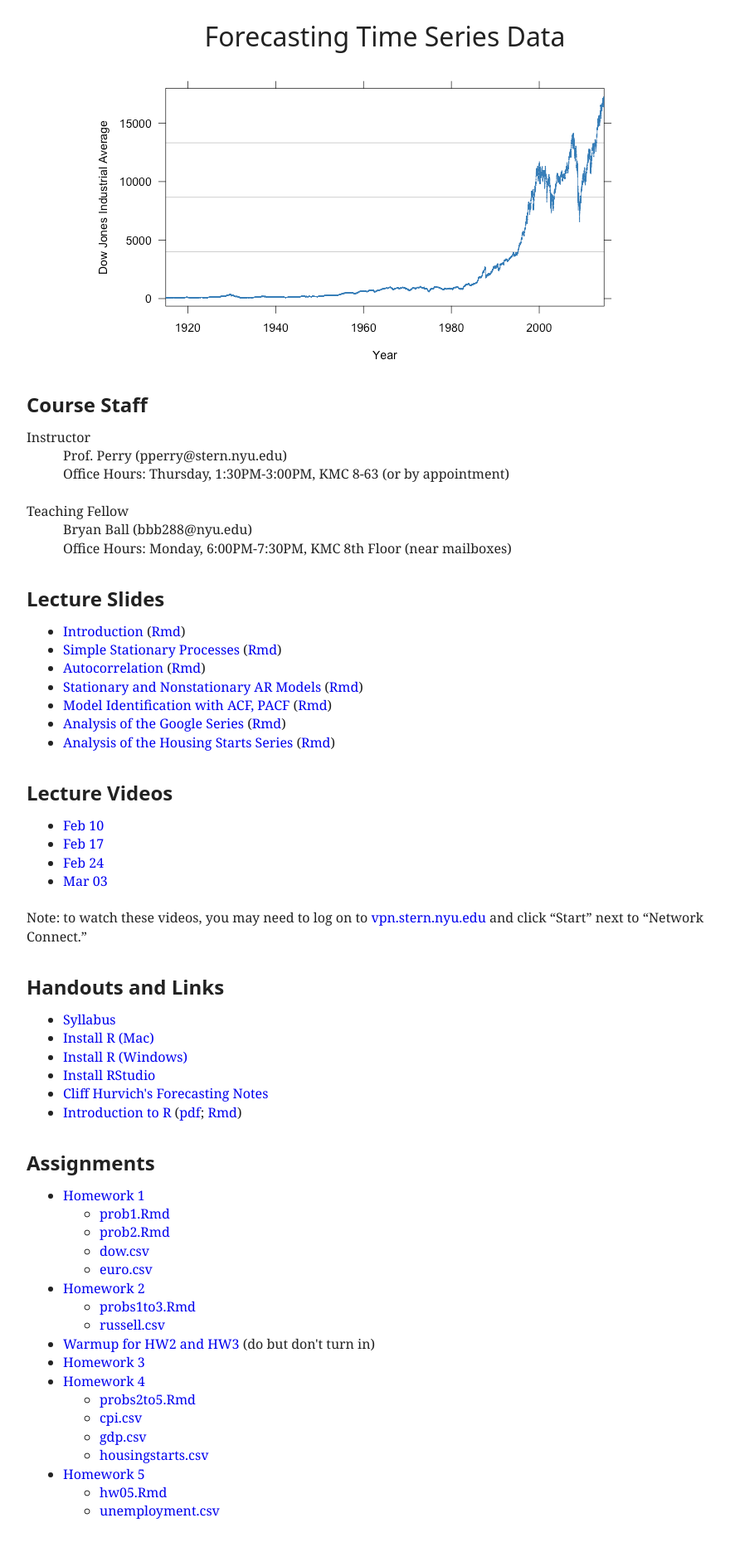
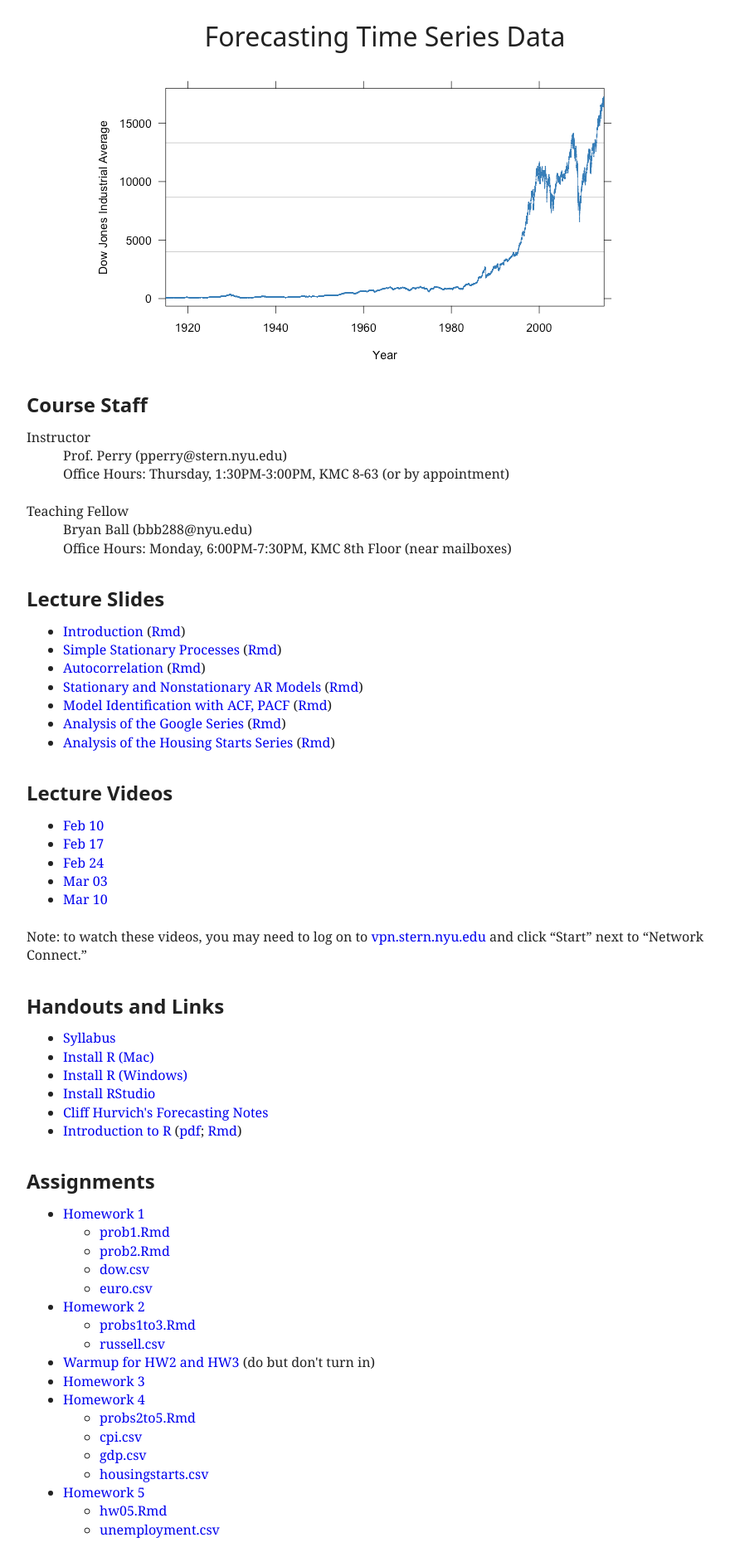
Before and after one commit to patperry/patperry.github.com, a Jekyll site: the page built from course/forecasting/index.html, in a window 1280 px wide. Shown: the whole page at 83% size, without its empty margins (176-1056 px from the left). Built offline with Jekyll 4.4.1, drawn with Linux system fonts in a browser that asks for light colours; before the commit the page ends 1855 px from its top, so only the background shows below that.

Commit message:
Add link to lecture video

```diff
--- a/course/forecasting/index.html
+++ b/course/forecasting/index.html
@@ -49,6 +49,7 @@
   <li><a href="http://nyustern.mediasite.com/Mediasite/Play/65521a3faa514b8e9118193d8f7f3da11d">Feb 17</a>
   <li><a href="http://nyustern.mediasite.com/Mediasite/Play/5e06922cbdbf43e483469c4e225a92041d">Feb 24</a>
   <li><a href="http://nyustern.mediasite.com/Mediasite/Play/406599747f9e4ec0ab363f9412268efd1d">Mar 03</a>
+  <li><a href="http://nyustern.mediasite.com/Mediasite/Play/baad22a630f741e08a3cbc61aa6dd45c1d">Mar 10</a>
 </ul>
 <p>Note: to watch these videos, you may need to log on to <a href="http://vpn.stern.nyu.edu/">vpn.stern.nyu.edu</a>
   and click &ldquo;Start&rdquo; next to &ldquo;Network Connect.&rdquo;
```
